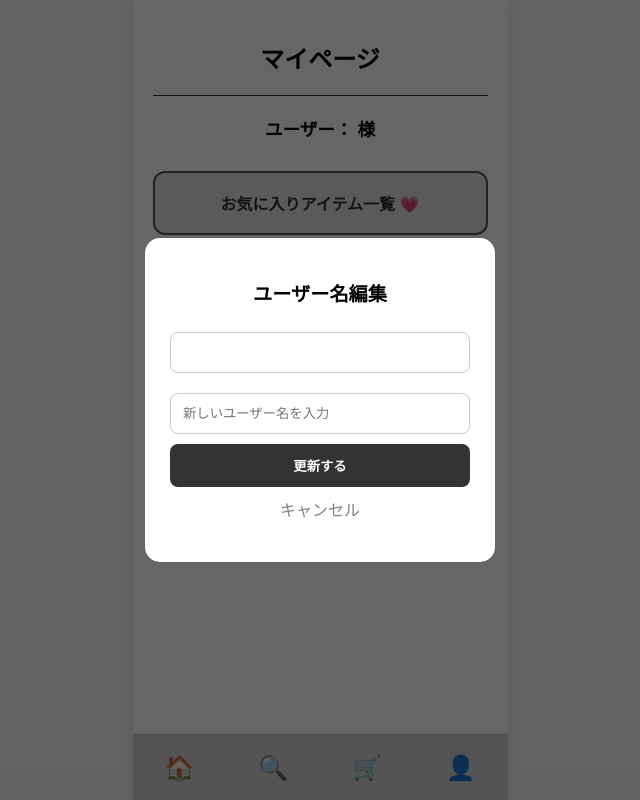
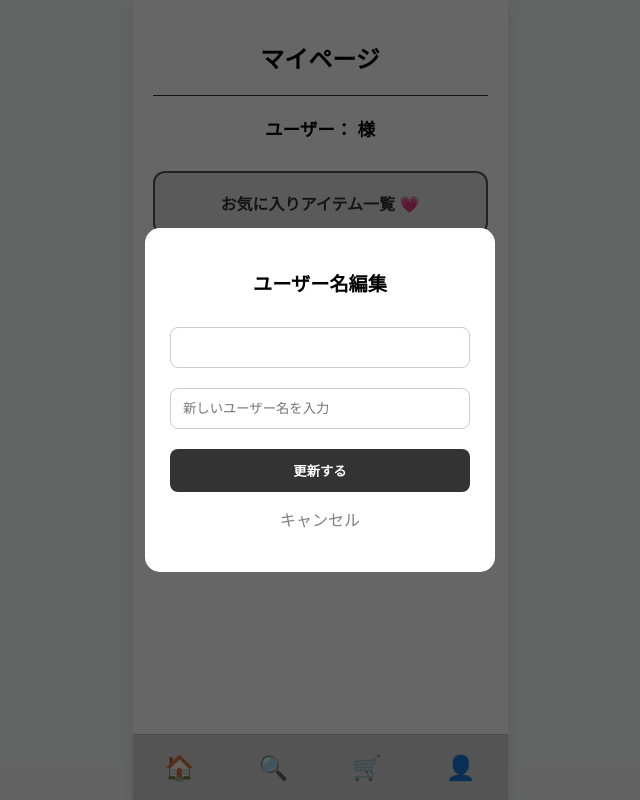
Before and after one commit to Omochimochimochimochi/Daily-closet, a Django app: page /mypage/ in a window 1280 px wide, after a click on "ユーザー名変更 👤". Shown: the whole page, without its empty margins (320-960 px from the left). Run offline with Django 5.2, Linux system fonts and the light colour scheme.

Commit message:
ユーザー名変更画面修正、未完成

```diff
--- a/closet/templates/mypage.html
+++ b/closet/templates/mypage.html
@@ -88,15 +88,23 @@
         </div>
     </div>
 
-    <div id="usernameModal" class="modal-overlay">
-        <div class="modal-content">
-            <h2 style="font-size: 1.2rem;">ユーザー名編集</h2>
-            <input type="text" class="modal-input" value="{{ request.user.username }}" readonly>
-            <input type="text" class="modal-input" placeholder="新しいユーザー名を入力">
-            <button class="btn-update-modal">更新する</button>
-            <p onclick="document.getElementById('usernameModal').style.display='none'" style="cursor:pointer; color:gray; margin-top:10px;">キャンセル</p>
-        </div>
+<div id="usernameModal" class="modal-overlay">
+    <div class="modal-content">
+        <h2 style="font-size: 1.2rem; margin-bottom: 20px;">ユーザー名編集</h2>
+
+        <form method="POST" action="{% url 'closet:update_username' %}">
+            {% csrf_token %}
+
+            <input type="text" class="modal-input" value="{{ request.user.username }}" readonly style="margin-bottom: 10px;">
+
+            <input type="text" name="new_username" class="modal-input" placeholder="新しいユーザー名を入力" required style="margin-bottom: 20px;">
+
+            <button type="submit" class="btn-update-modal">更新する</button>
+        </form>
+
+        <p onclick="document.getElementById('usernameModal').style.display='none'" style="cursor:pointer; color:gray; margin-top:15px;">キャンセル</p>
     </div>
+</div>
 
 </body>
 </html>
--- a/closet/urls.py
+++ b/closet/urls.py
@@ -44,5 +44,5 @@ urlpatterns = [
     path('email-change/', views.email_change, name='email_change'),
     path('password-change/', views.password_change, name='password_change'),
     path('item/<int:pk>/edit/', views.item_edit, name='item_edit'),
-
+    path('update-username/', views.update_username, name='update_username'),
 ]
--- a/closet/views.py
+++ b/closet/views.py
@@ -198,4 +198,12 @@ def inventory_manage(request):
     return render(request, 'inventory_manage.html', {'items': items})
 
 def item_edit(request, pk):
-    return render(request, 'closet/item_edit.html') # 必要に応じてパスは調整してください
+    return render(request, 'closet/item_edit.html')
+
+
+def update_username(request):
+    if request.method == 'POST':
+        new_name = request.POST.get('new_username')
+        request.user.username = new_name
+        request.user.save()
+        return redirect('closet:my_page')
```
